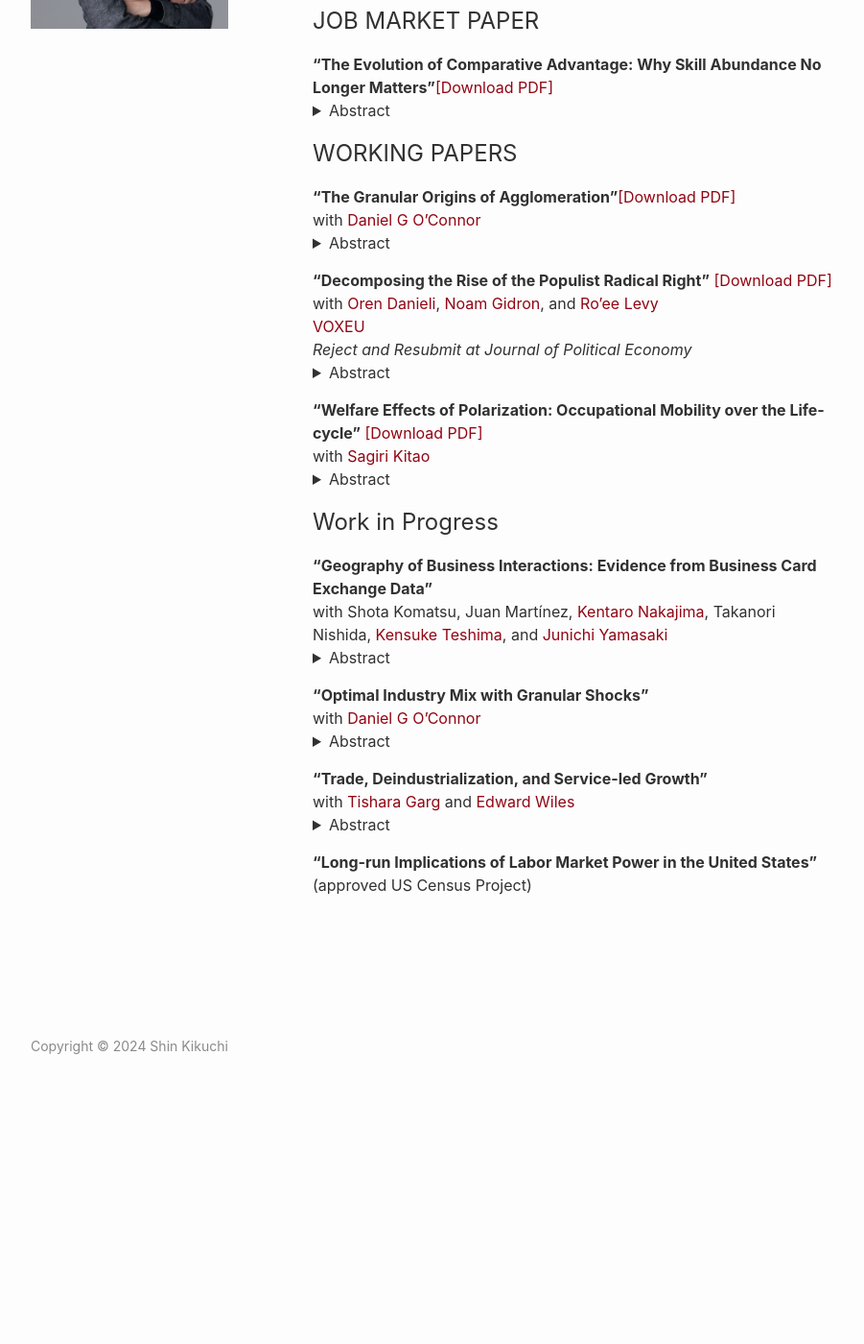
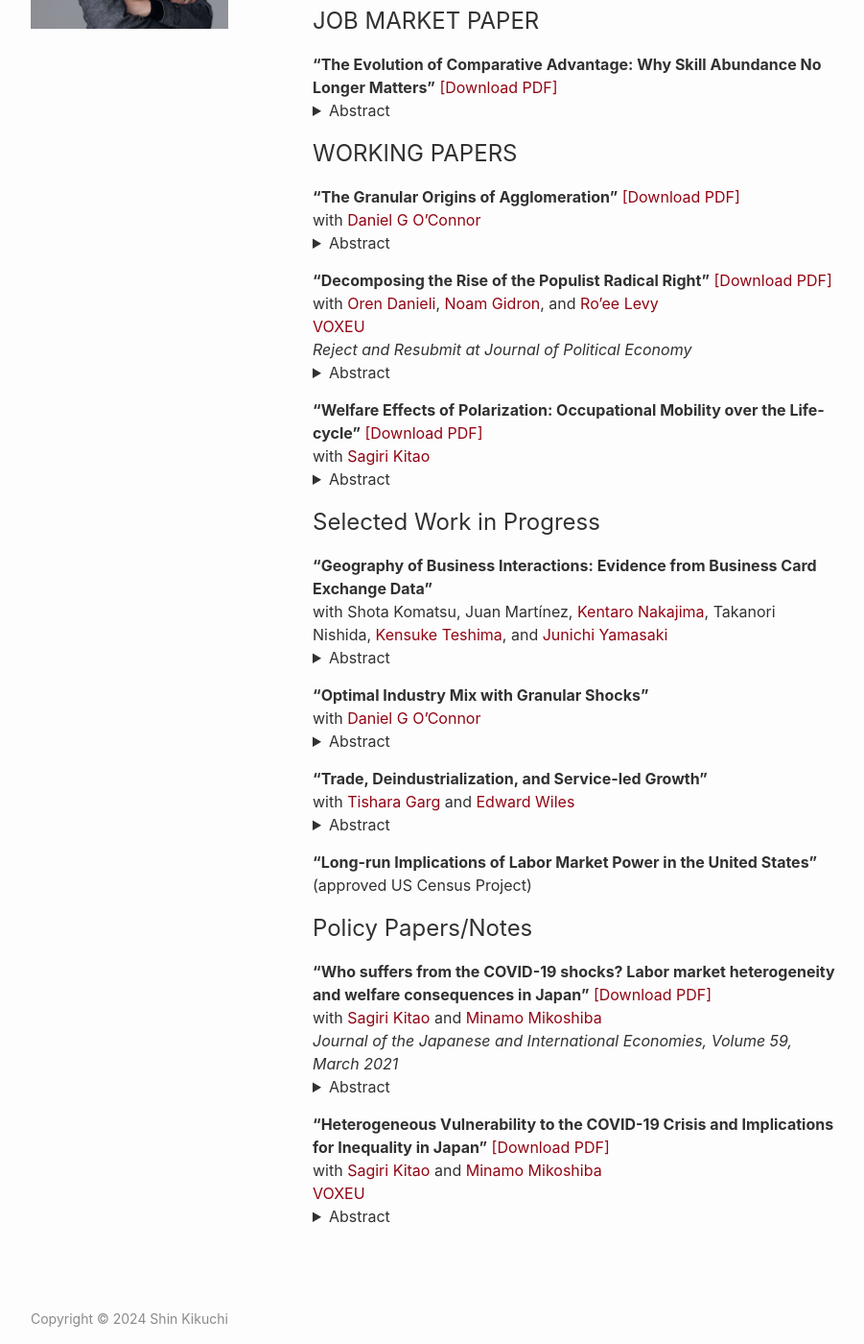
Before and after one commit to shinnkikuchi/shinnkikuchi.github.io, a Jekyll site: the page built from index.md, in a window 1280 px wide and 1400 px high, scrolled down 284 px. Shown: the whole window at 96% size, without its empty margins (188-1089 px from the left). Built offline with Jekyll 4.4.1, drawn with Linux system fonts in a browser that asks for light colours; some of the changed text lies outside the part shown.

Commit message:
Update index.md

```diff
--- a/index.md
+++ b/index.md
@@ -16,7 +16,7 @@ Links/PDF: [Email](mailto:skikuchi@mit.edu), <a href="/files/ShinKikuchi_CV.pdf"
 
 ## JOB MARKET PAPER
 
-**"The Evolution of Comparative Advantage: Why Skill Abundance No Longer Matters"**<a href="/files/research/KIKUCHI-skill-trade.pdf" target="_blank">[Download PDF]</a><br>
+**"The Evolution of Comparative Advantage: Why Skill Abundance No Longer Matters"**<a href="/files/research/KIKUCHI-skill-trade.pdf" target="_blank"> [Download PDF]</a><br>
 <details style="margin-bottom: 15px; margin-top: -15px">
 	<summary>Abstract</summary>
 	This paper documents new facts about the evolution of comparative advantage and explores the causes and implications of this evolution. The key finding is that a country's skill abundance once implied a comparative advantage in skill-intensive sectors, but this relationship weakened in the 1990s and disappeared by the 2000s. I show that larger declines in the importance of skill abundance occur in countries and sectors with higher levels of automation, with no significant—or even opposite—variation observed with offshoring. A multi-sector quantitative trade model incorporating both automation and offshoring finds that automation, rather than offshoring, is the primary driver behind the change in comparative advantage, and that, without automation, skill abundance would have remained important after 2000. Automation increases skill premia in high-automation, developed countries and increases welfare globally while offshoring yields positive but smaller and more evenly distributed welfare effects.
@@ -24,7 +24,7 @@ Links/PDF: [Email](mailto:skikuchi@mit.edu), <a href="/files/ShinKikuchi_CV.pdf"
 
 ## WORKING PAPERS
 
-**"The Granular Origins of Agglomeration"**<a href="/files/research/KIKUCHI-OCONNOR-granular-spatial.pdf" target="_blank">[Download PDF]</a><br>
+**"The Granular Origins of Agglomeration"**<a href="/files/research/KIKUCHI-OCONNOR-granular-spatial.pdf" target="_blank"> [Download PDF]</a><br>
 with  <a href="https://www.danielgoconnor.com" target="_blank">Daniel G O'Connor</a><br>
 <details style="margin-bottom: 15px; margin-top: -15px">
 	<summary>Abstract</summary>
@@ -49,7 +49,7 @@ with <a href="https://sites.google.com/site/sagirikitao/home" target="_blank">Sa
 	What are the welfare effects of polarization: wage and employment losses of middle-class workers relative to low- and high-skill groups? We build a model of overlapping generations who choose consumption, savings, labor supply, and occupations over their life-cycles, and accumulate human capital. We simulate a wage shift observed since the early 1980s and investigate individuals’ responses. Polarization improves welfare of young individuals that are high-skilled, while it hurts low-skilled individuals across all ages and especially younger ones. The gain of the high-skilled is larger for generations entering in later periods, who can fully exploit the rising skill premium.
 </details>
 
-## Work in Progress
+## Selected Work in Progress
 
 **"Geography of Business Interactions: Evidence from Business Card Exchange Data"** <br>
 with Shota Komatsu,
@@ -77,10 +77,31 @@ with  <a href="https://tisharagarg.github.io/" target="_blank">Tishara Garg</a>
  <a href="https://www.edward-wiles.com/" target="_blank">Edward Wiles</a>
 <br>
 <details style="margin-bottom: 15px; margin-top: -15px">
-	<summary>Abstract</summary>
-	We examine the impact of trade liberalization on structural change patterns in India. Leveraging district-level variations in sectoral composition, we find that districts with greater tariff reductions experienced larger declines in manufacturing employment shares. By extending Matsuyama’s 1992 model of deindustrialization to include a non-tradable service sector, we demonstrate analytically and through simulations that India's observed deindustrialization and service-led growth can be qualitatively attributed to trade liberalization. We aim to structurally estimate the model parameters to quantify the role of trade liberalization in driving these structural changes.
+<summary>Abstract</summary>
+We examine the impact of trade liberalization on structural change patterns in India. Leveraging district-level variations in sectoral composition, we find that districts with greater tariff reductions experienced larger declines in manufacturing employment shares. By extending Matsuyama’s 1992 model of deindustrialization to include a non-tradable service sector, we demonstrate analytically and through simulations that India's observed deindustrialization and service-led growth can be qualitatively attributed to trade liberalization. We aim to structurally estimate the model parameters to quantify the role of trade liberalization in driving these structural changes.
 </details>
 
 
 **"Long-run Implications of Labor Market Power in the United States"** <br>
 (approved US Census Project) <br>
+
+## Policy Papers/Notes
+
+**"Who suffers from the COVID-19 shocks? Labor market heterogeneity and welfare consequences in Japan"** <a href="/files/research/KKM-COVID19.pdf" target="_blank">[Download PDF]</a><br>
+with  <a href="https://sites.google.com/site/sagirikitao/home" target="_blank">Sagiri Kitao</a> and
+ <a href="https://sites.google.com/view/minamomikoshiba/home" target="_blank">Minamo Mikoshiba</a><br>
+*Journal of the Japanese and International Economies, Volume 59, March 2021* <br>
+<details style="margin-bottom: 15px; margin-top: -15px">
+<summary>Abstract</summary>
+Effects of the COVID-19 shocks in the Japanese labor market vary across workers of different age groups, genders, employment types, education levels, occupations, and industries. We document heterogeneous changes in employment and earnings in response to the COVID-19 shocks, observed in various data sources during the initial months after the onset of the pandemic in Japan. We then feed these shocks into a life-cycle model of heterogeneous agents to quantify welfare consequences of the COVID-19 shocks.
+In each dimension of the heterogeneity, the shocks are amplified for those who earned less prior to the crisis. Contingent workers are hit harder than regular workers, younger workers than older workers, females than males, and workers engaged in social and non-flexible jobs than those in ordinary and flexible jobs. The most severely hurt by the COVID-19 shocks has been a group of female, contingent, low-skilled workers, engaged in social and non-flexible jobs and without a spouse of a different group.
+</details>
+
+**"Heterogeneous Vulnerability to the COVID-19 Crisis and Implications for Inequality in Japan"** <a href="/files/research/KKM-COVID19-note.pdf" target="_blank">[Download PDF]</a><br>
+with  <a href="https://sites.google.com/site/sagirikitao/home" target="_blank">Sagiri Kitao</a> and
+ <a href="https://sites.google.com/view/minamomikoshiba/home" target="_blank">Minamo Mikoshiba</a><br>
+ <a href="https://cepr.org/voxeu/columns/heterogeneous-employment-vulnerability-and-inequality-japan" target="_blank">VOXEU</a><br>
+<details style="margin-bottom: 15px; margin-top: -15px">
+<summary>Abstract</summary>
+We study how the COVID-19 crisis could affect earnings inequality across heterogeneous individuals in Japan. We use the Employment Status Survey (ESS) to identify groups of individuals who are more vulnerable to the COVID-19 shocks, which likely affect workers in different industries, occupations, and employment types in different magnitude. We assess the impact using various data and early evidence including expenditures data from the JCB Consumption NOW during the first weeks of the pandemic. Our study identifies significant heterogeneity in vulnerability to the COVID-19 shocks across workers of different types. We find that the crisis will hit low-income groups by more and is likely to significantly exacerbate inequality through multiple channels, calling for urgent and large-scale assistance targeted towards affected individuals.
+</details>
```
